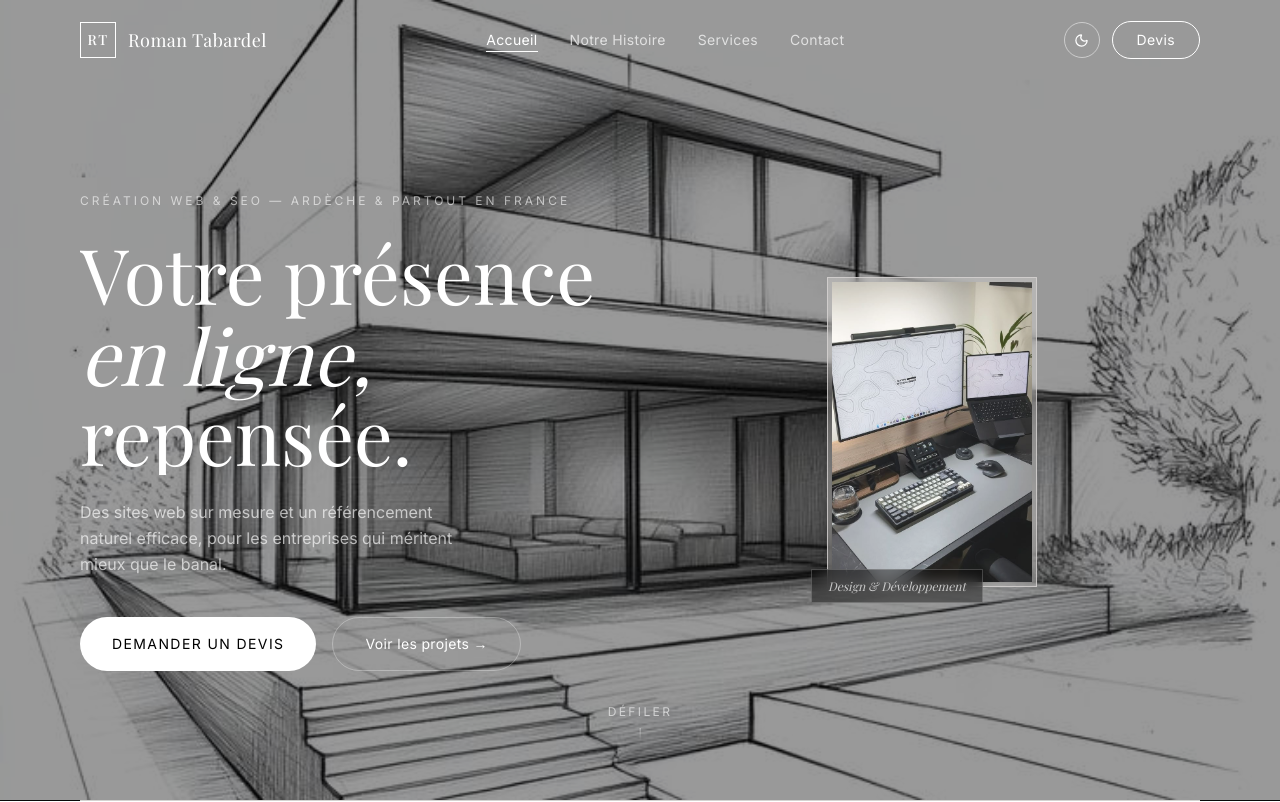
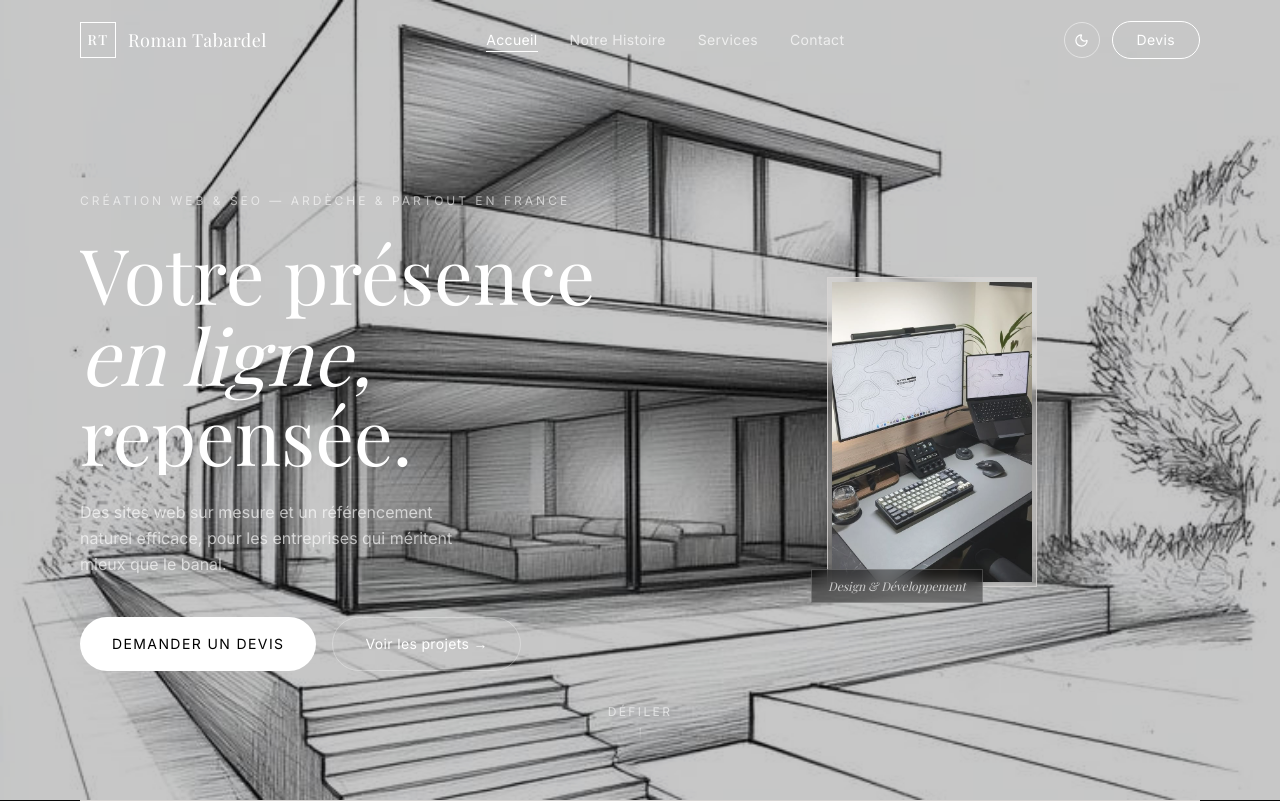
Before and after one commit to tabardelroman2006-a11y/tabardel-roman, a Next.js app: page / in a window 1280 px wide. Shown: the top 802 px of the page. Built offline with nearby package versions, Linux system fonts and the light colour scheme.

Commit message:
fix: overlay hero réduit à 22% pour plus de visibilité du fond

```diff
--- a/src/components/effects/LiquidHero.tsx
+++ b/src/components/effects/LiquidHero.tsx
@@ -20,7 +20,7 @@ export function LiquidHero({ children }: { children: ReactNode }) {
       />
 
       {/* Overlay sombre pour lisibilité du texte */}
-      <div className="absolute inset-0" style={{ backgroundColor: 'rgba(0,0,0,0.40)', zIndex: 1 }} />
+      <div className="absolute inset-0" style={{ backgroundColor: 'rgba(0,0,0,0.22)', zIndex: 1 }} />
 
       {/* Contenu */}
       <div className="absolute inset-0" style={{ zIndex: 2 }}>
```
